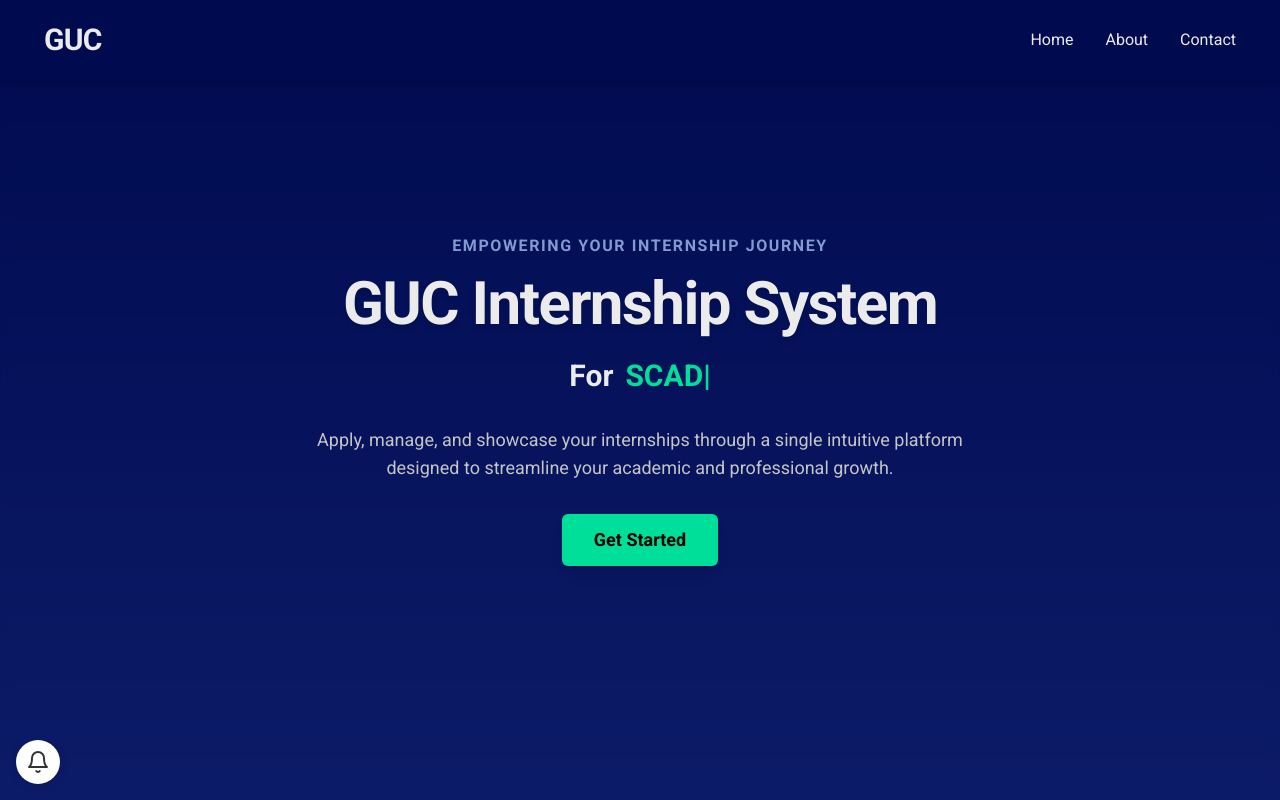
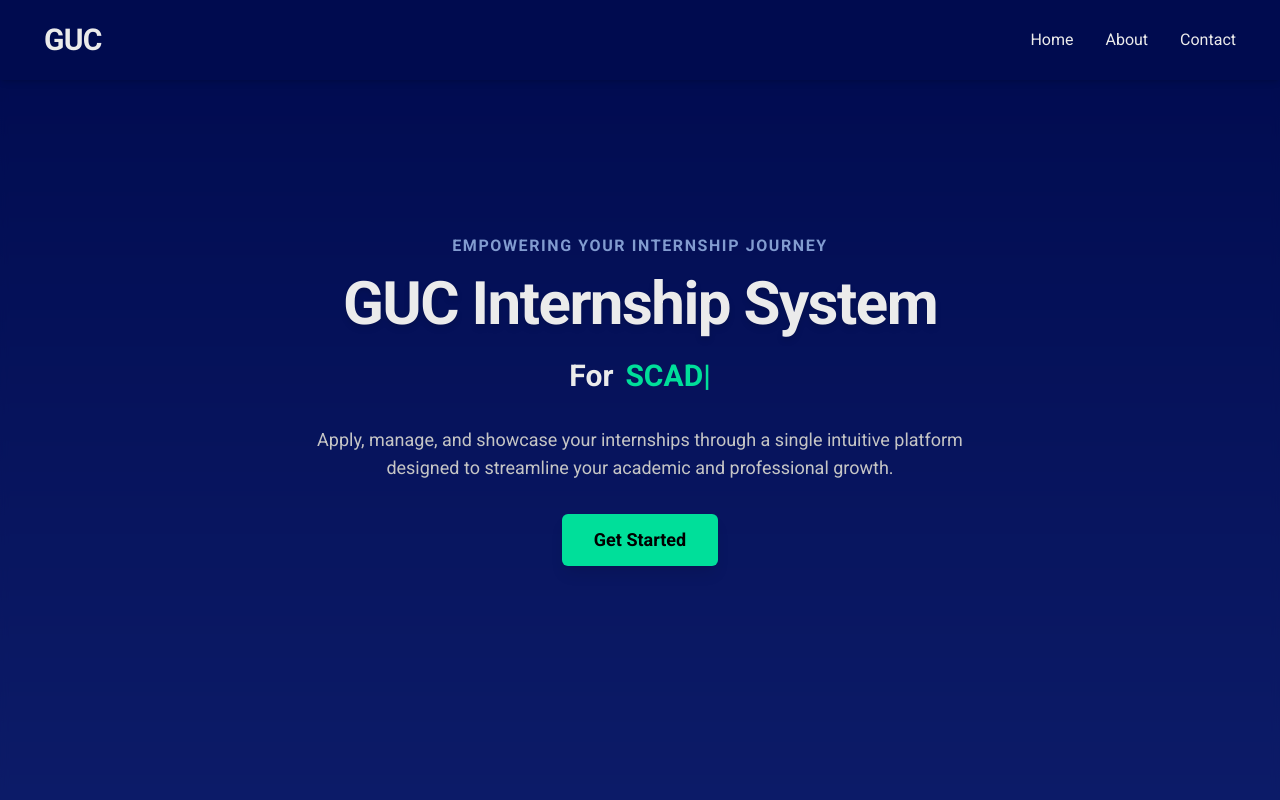
Before and after one commit to CSEN603-2025/Ghost-in-the-Machine, a React (Create React App) app: page / in a window 1280 px wide. Shown: the top 800 px of the page. Built offline with nearby package versions, Linux system fonts and the light colour scheme; a web font is replaced by a local one.

Commit message:
notif center no longer appears on neutral pages!

```diff
--- a/src/App.js
+++ b/src/App.js
@@ -1,6 +1,6 @@
 import { motion } from "framer-motion";
 import React, { useState } from 'react';
-import { BrowserRouter as Router, Routes, Route, BrowserRouter } from 'react-router-dom';
+import { BrowserRouter as Router, Routes, Route, BrowserRouter, useLocation } from 'react-router-dom';
 import './App.css';
 import 'react-toastify/dist/ReactToastify.css';
 import { ToastContainer } from 'react-toastify';
@@ -53,7 +53,9 @@
 
 
 function App() {
+  const location = useLocation();
   const [posts, setPosts] = useState([]);
+  const hideOn = ['/', '/welcome', '/register-company'];
 
   return (
 
@@ -105,9 +107,10 @@
         <Route path="/manage-internship-cycle" element={<ManageCycle />} />
 
       </Routes>
-      {/* Global notification bell visible on all pages */}
-      <NotificationBell />
+      {/* Global notification bell visible only on select pages */}
+      {!hideOn.includes(location.pathname) && <NotificationBell />}
       {/* Global Toast Container for toast notifications */}
+      {!hideOn.includes(location.pathname) && (
         <ToastContainer
          position="bottom-left"
          autoClose={3000}
@@ -119,6 +122,7 @@
          draggable
          pauseOnHover
         />
+      )}
     </>
 
   );
```
Lines whose indentation alone changed are shown as unchanged.
